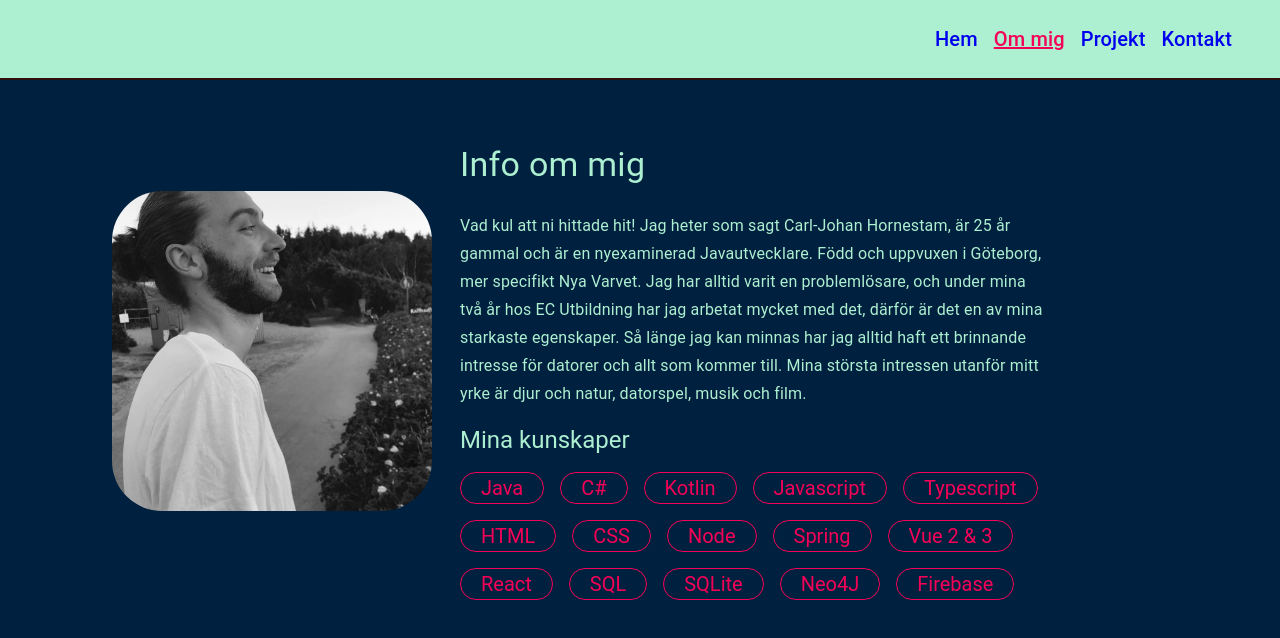
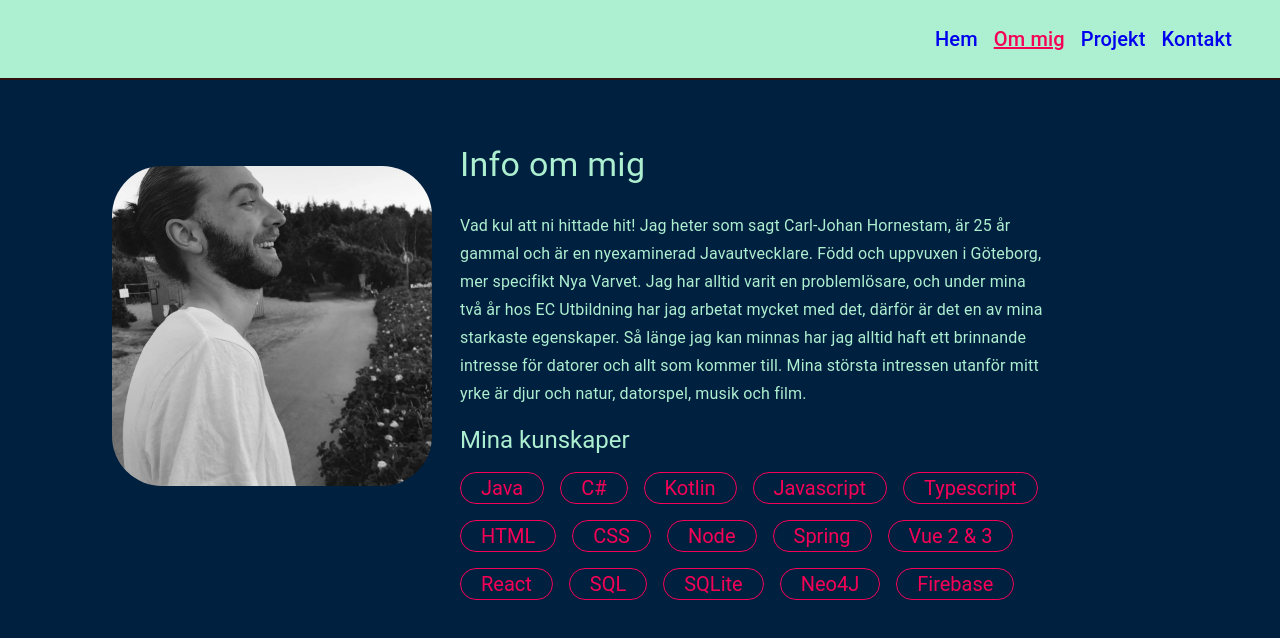
Before and after one commit to Carljohan-hornestam/portfolio-webpage, a React (Create React App) app: page /about in a window 1280 px wide. Shown: the top 638 px of the page. Built offline with nearby package versions, Linux system fonts and the light colour scheme; a web font is replaced by a local one.

Commit message:
Styling fix

```diff
--- a/src/components/About.tsx
+++ b/src/components/About.tsx
@@ -59,7 +59,7 @@ export default function About({ info }: AboutProps) {
       <Grid className={styles.aboutContainer} container>
         <Fade>
           <Grid className={styles.aboutContentContainer} container item xs={12}>
-            <Grid item xs={4} style={{ textAlign: "end", marginTop: 55 }}>
+            <Grid item xs={4} style={{ textAlign: "end", marginTop: 30 }}>
               <img
                 alt=""
                 className={styles.image}
```
